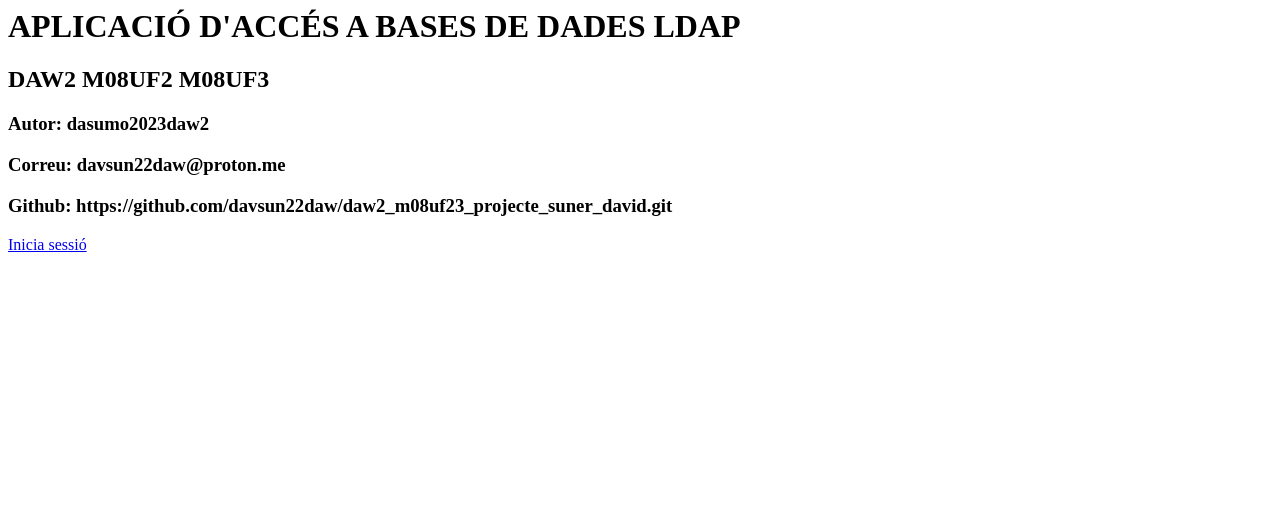
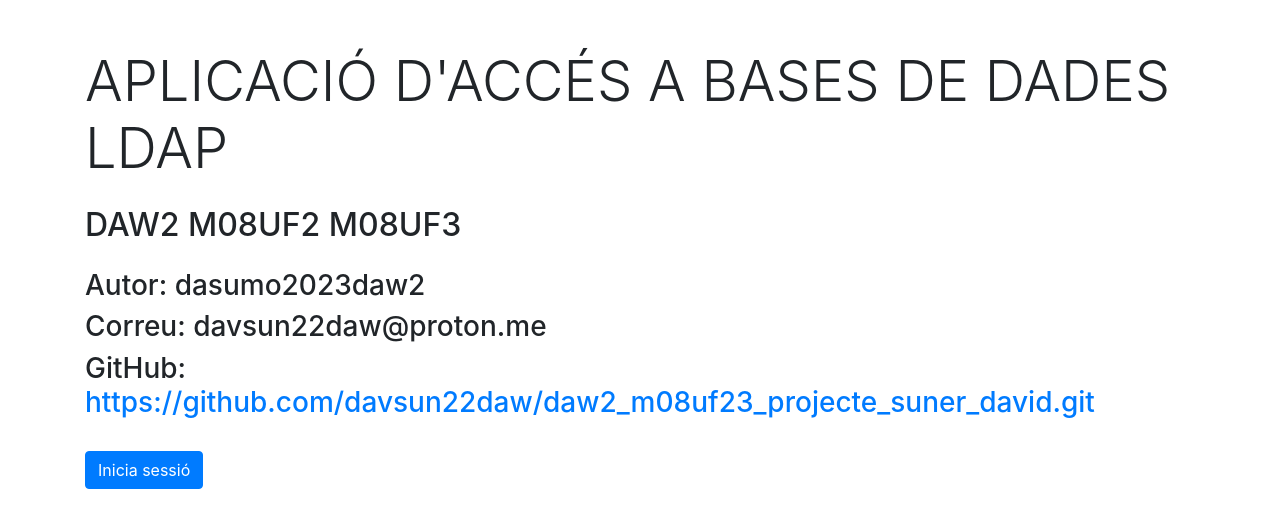
Before and after one commit to davsun22daw/daw2_m08uf23_projecte_suner_david, a PHP site: page / in a window 1280 px wide. Shown: the top 528 px of the page. Run offline with PHP 8.4, Linux system fonts and the light colour scheme.

Commit message:
Prueba CSS

```diff
--- a/deployment.xml
+++ b/deployment.xml
@@ -3,6 +3,6 @@
     <name>daw2_m08uf23_projecte_suner_david</name>
     <summary>Projecte</summary>
     <version>
-        <release>1.0.4</release>
+        <release>1.0.5</release>
     </version>
     </package>
--- a/index.php
+++ b/index.php
@@ -1,15 +1,19 @@
+<!DOCTYPE html>
 <html>
-	<head>
-		<title>
-			PÀGINA WEB INICIAL DE L'APLICACIÓ
-		</title>
-	</head>
-	<body>
-		<h1> APLICACIÓ D'ACCÉS A BASES DE DADES LDAP</h1>
-		<h2> DAW2 M08UF2 M08UF3 </h2>
-		<h3> Autor: dasumo2023daw2</h3>
-		<h3> Correu: davsun22daw@proton.me</h3>
-		<h3> Github: https://github.com/davsun22daw/daw2_m08uf23_projecte_suner_david.git</h3>
-		<a href="http://zend-dasumo.fjeclot.net/projecte/login.php">Inicia sessió</a>
-	</body>
+<head>
+	<title>PÀGINA WEB INICIAL DE L'APLICACIÓ</title>
+	<!-- Enlazar los archivos CSS y JavaScript de Bootstrap -->
+	<link rel="stylesheet" href="https://maxcdn.bootstrapcdn.com/bootstrap/4.0.0/css/bootstrap.min.css">
+	<script src="https://maxcdn.bootstrapcdn.com/bootstrap/4.0.0/js/bootstrap.min.js"></script>
+</head>
+<body>
+	<div class="container">
+		<h1 class="display-4 mt-5">APLICACIÓ D'ACCÉS A BASES DE DADES LDAP</h1>
+		<h2 class="my-4">DAW2 M08UF2 M08UF3</h2>
+		<h3>Autor: dasumo2023daw2</h3>
+		<h3>Correu: davsun22daw@proton.me</h3>
+		<h3>GitHub: <a href="https://github.com/davsun22daw/daw2_m08uf23_projecte_suner_david.git">https://github.com/davsun22daw/daw2_m08uf23_projecte_suner_david.git</a></h3>
+		<a href="http://zend-dasumo.fjeclot.net/projecte/login.php" class="btn btn-primary my-4">Inicia sessió</a>
+	</div>
+</body>
 </html>
```
